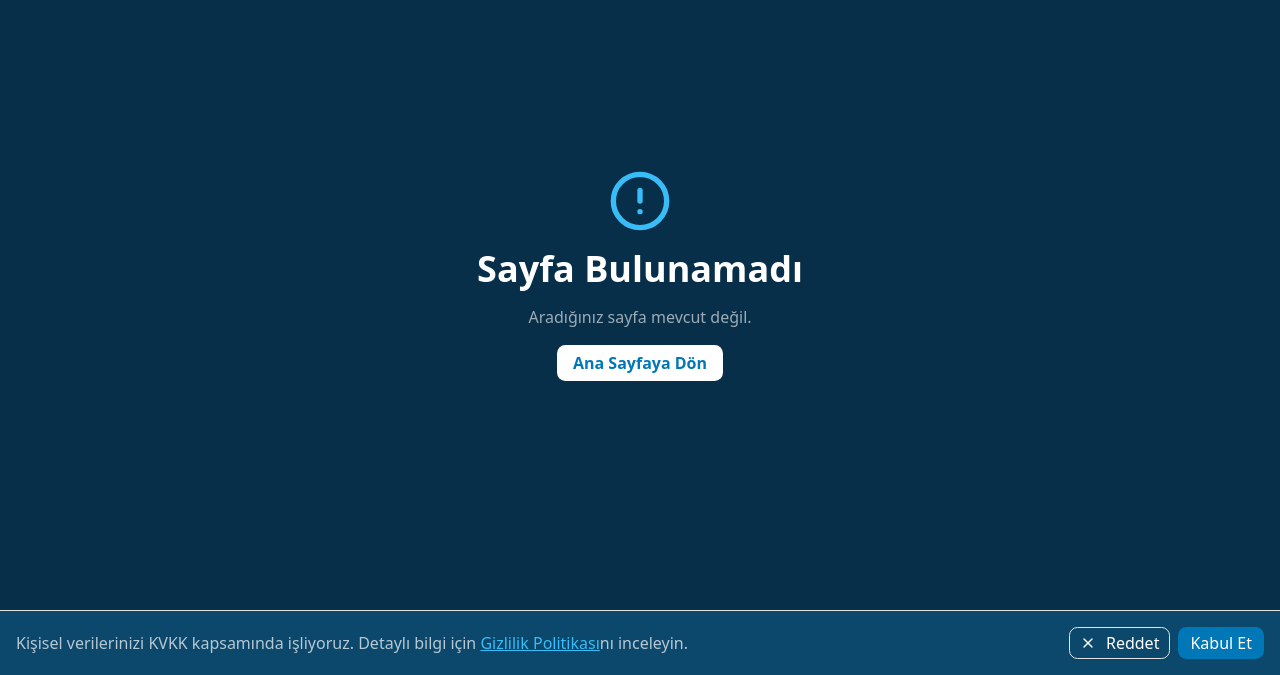
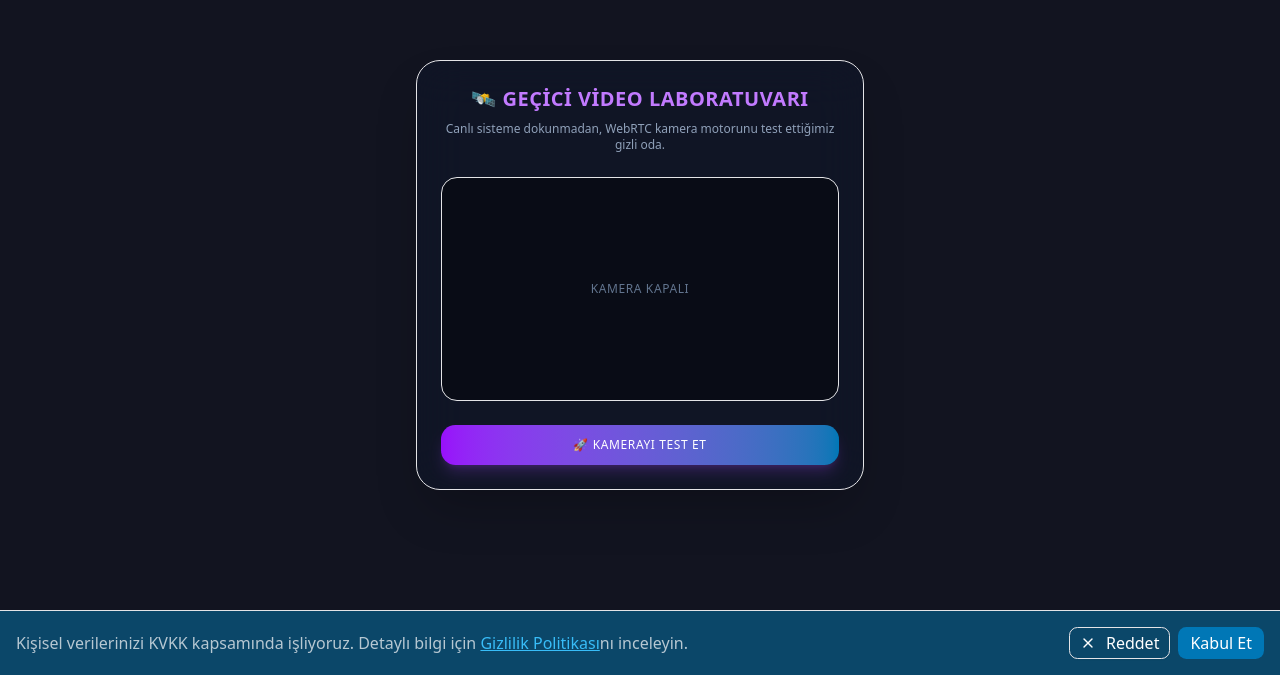
Before and after one commit to ylmzchdr/egelove-backend, a Next.js app in the folder frontend/: page /test-video in a window 1280 px wide. Before the commit this address had no page. Shown: the part 125-800 px from the top of the page. Built offline with nearby package versions, Linux system fonts and the light colour scheme.

Commit message:
feat: add secure laboratory hidden page for webrtc video stream tests

```diff
--- /dev/null
+++ b/frontend/app/test-video/page.tsx
@@ -0,0 +1,89 @@
+'use client';
+
+import React, { useState, useRef } from 'react';
+
+export default function TestVideoPage() {
+  const [stream, setStream] = useState<MediaStream | null>(null);
+  const [error, setError] = useState<string>('');
+  const localVideoRef = useRef<HTMLVideoElement>(null);
+
+  // 🎥 Cihazın kamerasını ve mikrofonunu tetikleyen WebRTC temel fonksiyonu
+  const kamerayiAc = async () => {
+    try {
+      setError('');
+      const mediaStream = await navigator.mediaDevices.getUserMedia({
+        video: true,
+        audio: true
+      });
+
+      setStream(mediaStream);
+      if (localVideoRef.current) {
+        localVideoRef.current.srcObject = mediaStream;
+      }
+    } catch (err: any) {
+      setError('Kamera veya mikrofon izni reddedildi ortak! Lütfen tarayıcıdan izin ver.');
+    }
+  };
+
+  // 🛑 Kamerayı tamamen kapatıp cihazı rahatlatan fonksiyon
+  const kamerayiKapat = () => {
+    if (stream) {
+      stream.getTracks().forEach(track => track.stop());
+      setStream(null);
+    }
+  };
+
+  return (
+    <div className="min-h-screen bg-[#121420] text-white flex flex-col items-center justify-center p-6">
+      <div className="max-w-md w-full bg-slate-900/60 backdrop-blur-xl border border-white/10 rounded-3xl p-6 text-center shadow-2xl">
+        <h2 className="text-xl font-bold mb-2 tracking-wide text-purple-400">
+          🛰️ GEÇİCİ VİDEO LABORATUVARI
+        </h2>
+        <p className="text-xs text-slate-400 mb-6">
+          Canlı sisteme dokunmadan, WebRTC kamera motorunu test ettiğimiz gizli oda.
+        </p>
+
+        {/* 📺 Görüntü Ekranı */}
+        <div className="w-full aspect-video bg-black/40 rounded-2xl border border-white/5 overflow-hidden flex items-center justify-center relative mb-6">
+          <video
+            ref={localVideoRef}
+            autoPlay
+            playsInline
+            muted
+            className="w-full h-full object-cover"
+          />
+          {!stream && (
+            <span className="absolute text-xs text-slate-500 tracking-wider">
+              KAMERA KAPALI
+            </span>
+          )}
+        </div>
+
+        {error && (
+          <p className="text-xs text-red-400 bg-red-500/10 border border-red-500/20 py-2 px-3 rounded-xl mb-4">
+            {error}
+          </p>
+        )}
+
+        {/* 🎮 Kontrol Butonları */}
+        <div className="flex gap-4">
+          {!stream ? (
+            <button
+              onClick={kamerayiAc}
+              className="flex-1 bg-gradient-to-r from-purple-600 to-pink-600 hover:from-purple-500 hover:to-pink-500 text-white font-medium py-3 px-4 rounded-xl text-xs transition-all tracking-wider shadow-lg shadow-purple-500/20"
+            >
+              🚀 KAMERAYI TEST ET
+            </button>
+          ) : (
+            <button
+              onClick={kamerayiKapat}
+              className="flex-1 bg-slate-800 hover:bg-slate-700 text-slate-200 font-medium py-3 px-4 rounded-xl text-xs transition-all tracking-wider"
+            >
+              🛑 BAĞLANTIYI KES
+            </button>
+          )}
+        </div>
+      </div>
+    </div>
+  );
+}
```
